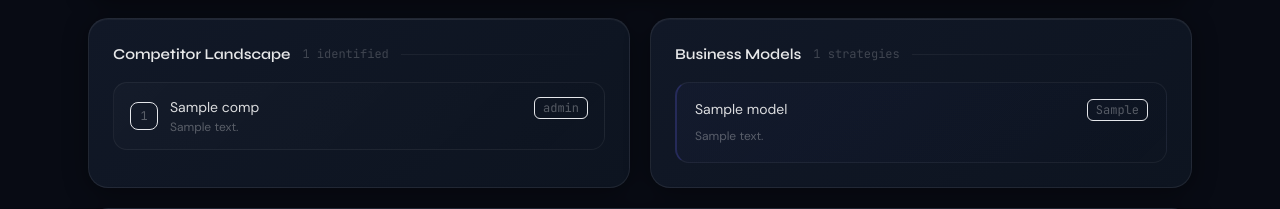
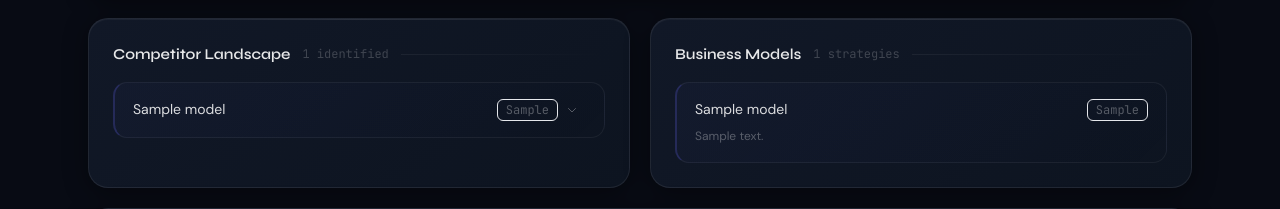
Before and after one commit to rangga-jakti/venturelens-ai, a Django app: template templates/dashboard/results.html in a window 1280 px wide. Shown: the part 1215-1424 px from the top of the page. Run offline with Django 5.2, Linux system fonts and the light colour scheme; the template is opened without the code that fills it: most values are stand-ins (such as "Sample title", 1, 10 or a date in 2020); some libraries are stand-ins or nearby versions.

Commit message:
Add expand/collapse for competitors and business models

```diff
--- a/templates/dashboard/results.html
+++ b/templates/dashboard/results.html
@@ -207,23 +207,21 @@
             </div>
             <div class="space-y-2.5">
                 {% for comp in analysis.competitors %}
-                <div class="competitor-row">
-                    <div class="flex items-start justify-between gap-3">
-                        <div class="flex items-center gap-3 min-w-0">
-                            <div class="w-7 h-7 rounded-lg bg-white/6 border border-white/8 flex items-center justify-center flex-shrink-0 text-xs font-mono text-white/30">
-                                {{ forloop.counter }}
-                            </div>
-                            <div class="min-w-0">
-                                <p class="text-sm font-600 text-white/85 truncate">{{ comp.name }}</p>
-                                <p class="text-xs text-white/30 mt-0.5 line-clamp-1">{{ comp.description|truncatechars:60 }}</p>
-                            </div>
+                <div class="business-model-row" x-data="{open: false}">
+                    <button @click="open = !open" class="w-full flex items-start justify-between gap-3 text-left hover:bg-white/3 rounded-lg p-1 -m-1 transition-all">
+                        <p class="text-sm font-600 text-white/85">{{ model.name }}</p>
+                        <div class="flex items-center gap-2 flex-shrink-0">
+                            <span class="text-xs font-mono px-2 py-0.5 rounded-md border
+                                {% if model.revenue_potential == 'Very High' or model.revenue_potential == 'High' %}bg-emerald-500/8 text-emerald-400 border-emerald-500/15
+                                {% elif model.revenue_potential == 'Medium' %}bg-blue-500/8 text-blue-400 border-blue-500/15
+                                {% else %}bg-white/4 text-white/30 border-white/8{% endif %}">
+                                {{ model.revenue_potential }}
+                            </span>
+                            <svg class="w-3 h-3 text-white/30 transition-transform" :class="open ? 'rotate-180' : ''" fill="none" stroke="currentColor" viewBox="0 0 24 24"><path stroke-linecap="round" stroke-linejoin="round" stroke-width="2" d="M19 9l-7 7-7-7"/></svg>
                         </div>
-                        <span class="flex-shrink-0 text-xs font-mono px-2 py-0.5 rounded-md border
-                            {% if comp.threat_level == 'High' or comp.threat_level == 'Direct' %}bg-red-500/8 text-red-400 border-red-500/15
-                            {% elif comp.threat_level == 'Medium' or comp.threat_level == 'Indirect' %}bg-yellow-500/8 text-yellow-400 border-yellow-500/15
-                            {% else %}bg-white/4 text-white/30 border-white/8{% endif %}">
-                            {{ comp.threat_level }}
-                        </span>
+                    </button>
+                    <div x-show="open" x-transition class="mt-2 text-xs text-white/50 leading-relaxed">
+                        {{ model.description }}
                     </div>
                 </div>
                 {% endfor %}
```
